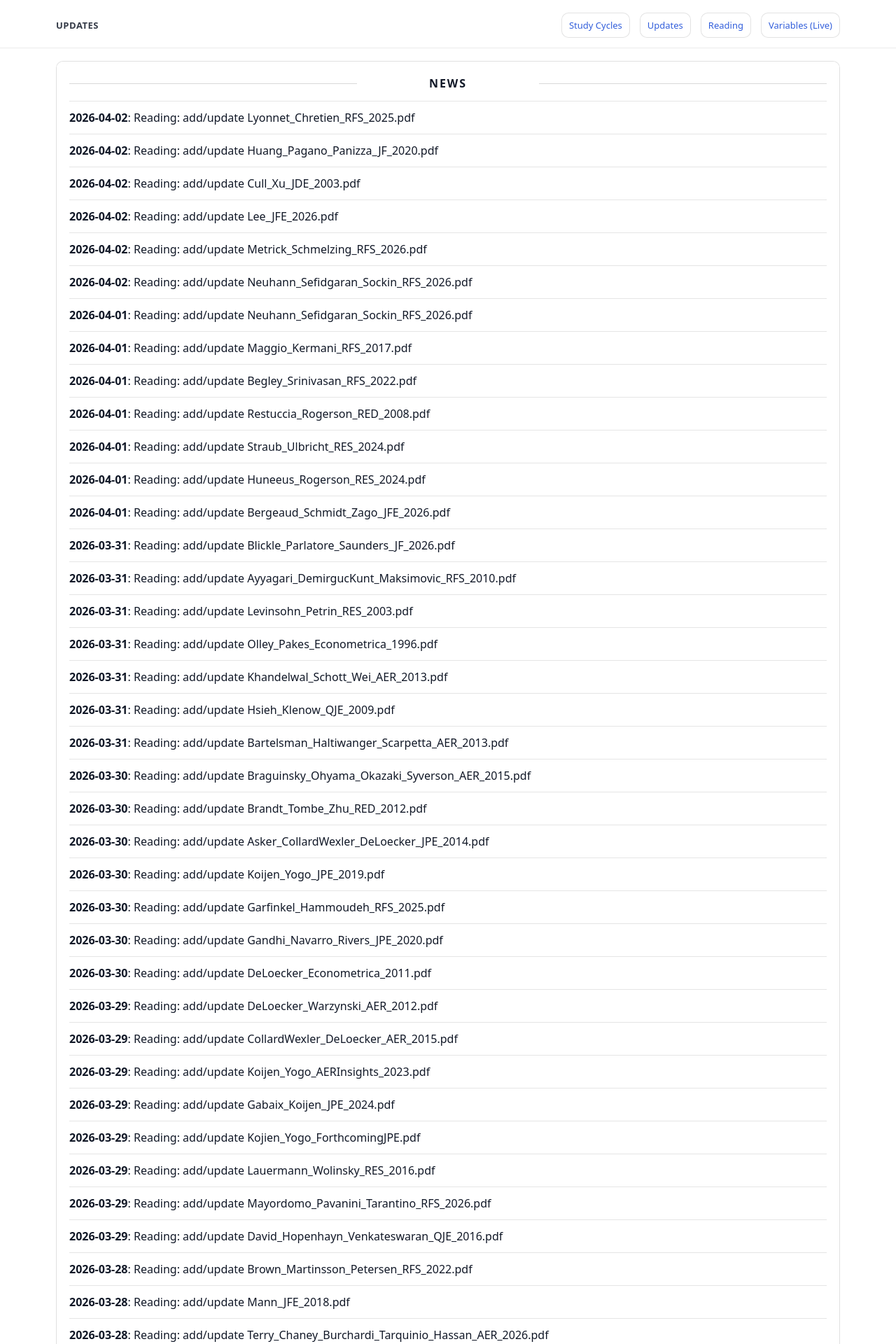
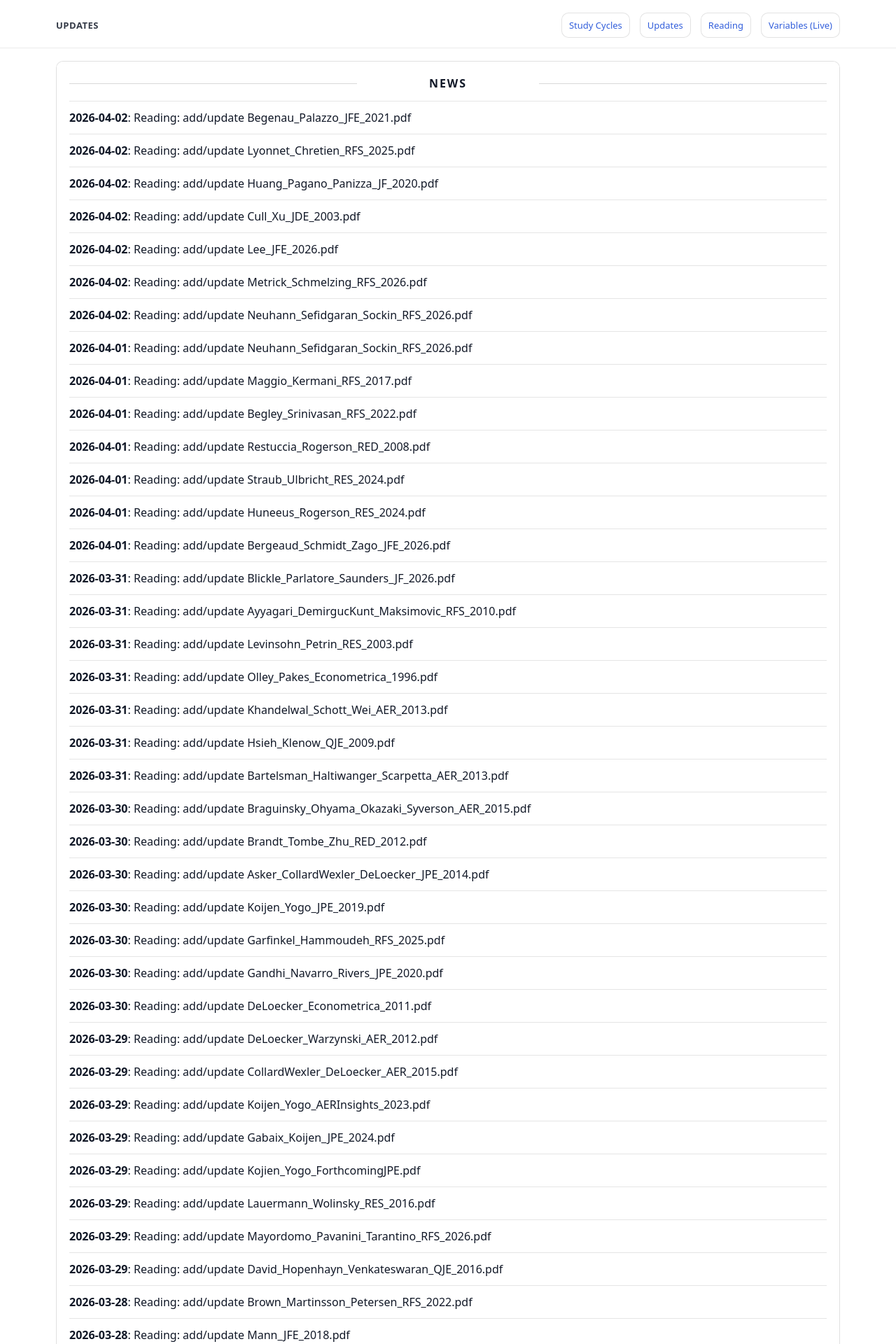
Before and after one commit to yaxinzn/study-archive, a Jekyll site: the page built from updates/index.md, in a window 1280 px wide. Shown: the top 1920 px of the page at 70% size. Built offline with Jekyll 4.4.1, drawn with Linux system fonts in a browser that asks for light colours; some of the changed text lies outside the part shown.

Commit message:
chore: update NEWS feed

```diff
--- a/_data/news.yml
+++ b/_data/news.yml
@@ -1,4 +1,7 @@
 # Auto-generated update history (sorted newest -> oldest). Do not edit manually.
+- ts: "1775131160"
+  date: "2026-04-02"
+  title: "Reading: add/update Begenau_Palazzo_JFE_2021.pdf"
 - ts: "1775128718"
   date: "2026-04-02"
   title: "Reading: add/update Lyonnet_Chretien_RFS_2025.pdf"
```
